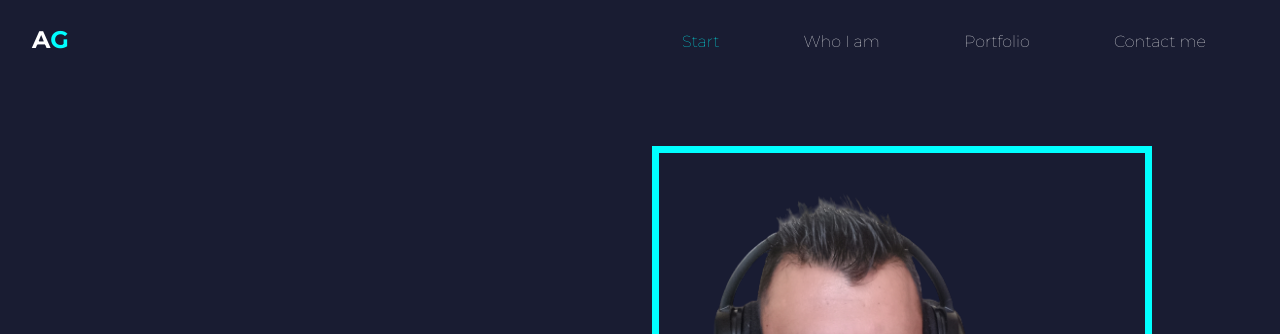
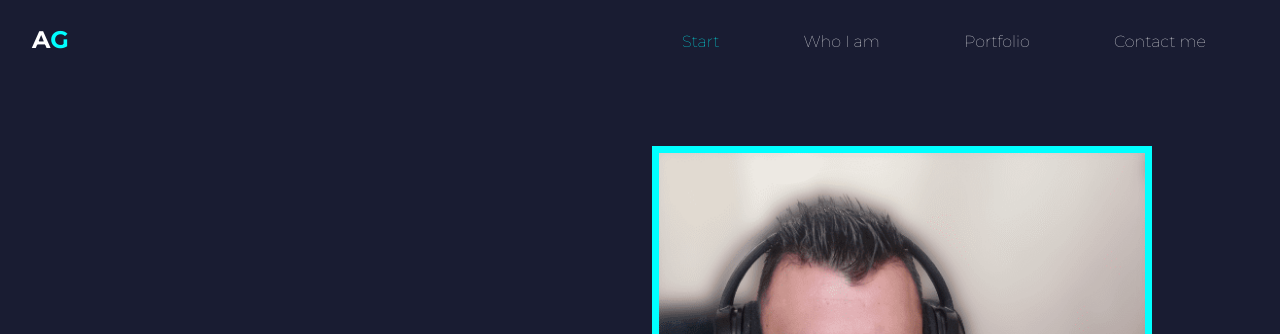
Before and after one commit to ArmandBGarcia/PortfolioWeb, a plain HTML site: page index.html in a window 1280 px wide. Shown: the top 334 px of the page. Drawn offline with nearby package versions, Linux system fonts and the light colour scheme.

```diff
--- a/index.html
+++ b/index.html
@@ -42,7 +42,7 @@
           ><button class="download-cv">Download CV</button></a
         >
       </div>
-      <img src="/images/armando03.png" alt="armando" />
+      <img src="/images/armandGarcia.png" alt="armando" />
     </main>
   </div>
   <div class="about" id="about">
```
Also changed, not shown: images/armandGarcia.png (added).
